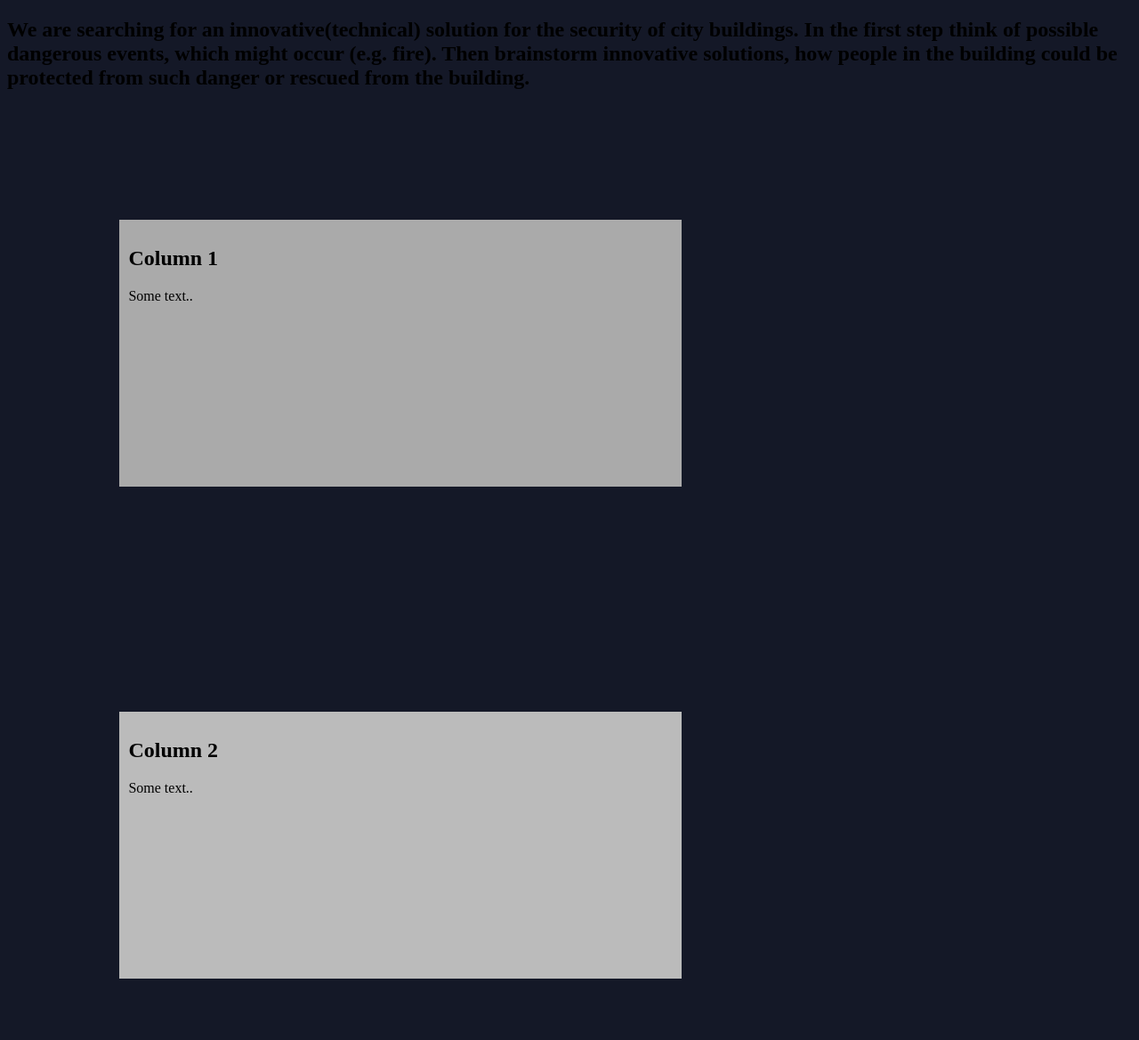
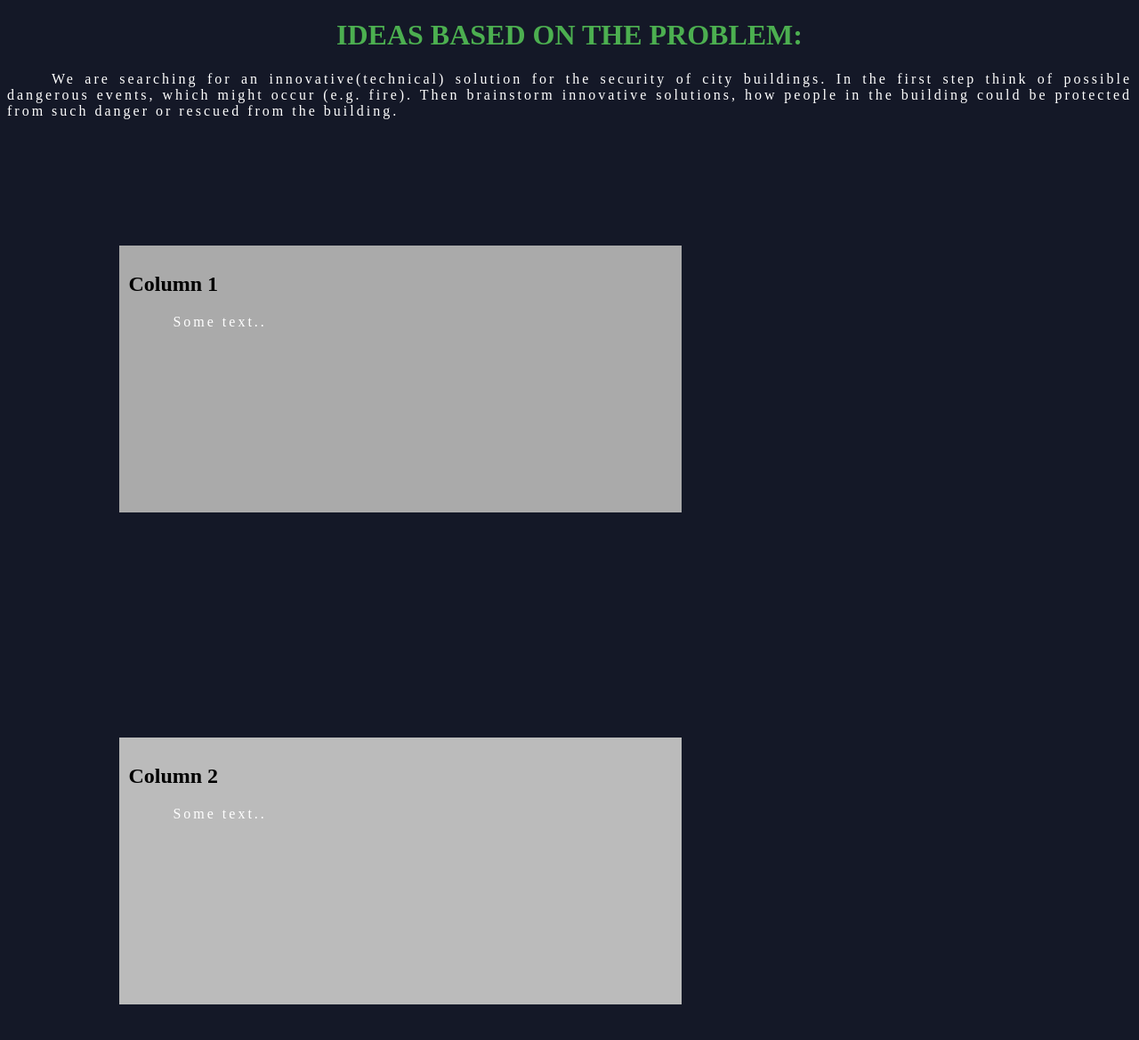
Before and after one commit to teiadom/ideasubmission, a Flask app: page / in a window 1280 px wide. Shown: the top 1169 px of the page at 89% size. Before the commit the page ends 1100 px from the top, so only its background shows below. Run offline with Flask 2, Linux system fonts and the light colour scheme.

Commit message:
changed html

```diff
--- a/flask_qa/templates/home1.html
+++ b/flask_qa/templates/home1.html
@@ -31,13 +31,35 @@
 body {
   background-color: #141827;
 }
+
+div.instruction {
+  border: 1px solid gray;
+  padding: 8px;
+}
+
+h1 {
+  text-align: center;
+  text-transform: uppercase;
+  color: #4CAF50;
+}
+
+p {
+  text-indent: 50px;
+  text-align: justify;
+  letter-spacing: 3px;
+  color:white;
+}
+
 </style>
 </head>
-<body>
-        <h2>We are searching for an innovative(technical) solution for the security of city buildings.
+
+<div id="instruction">
+  <h1>Ideas Based on the Problem:</h1>
+  <p>We are searching for an innovative(technical) solution for the security of city buildings.
             In the first step think of possible dangerous events, which might occur (e.g. fire).
             Then brainstorm innovative solutions, how people in the building could be protected from such danger or
-            rescued from the building.</h2>
+            rescued from the building.</p>
+</div>
 
 <div class="row">
   <div class="column" style="background-color:#aaa;">
```
